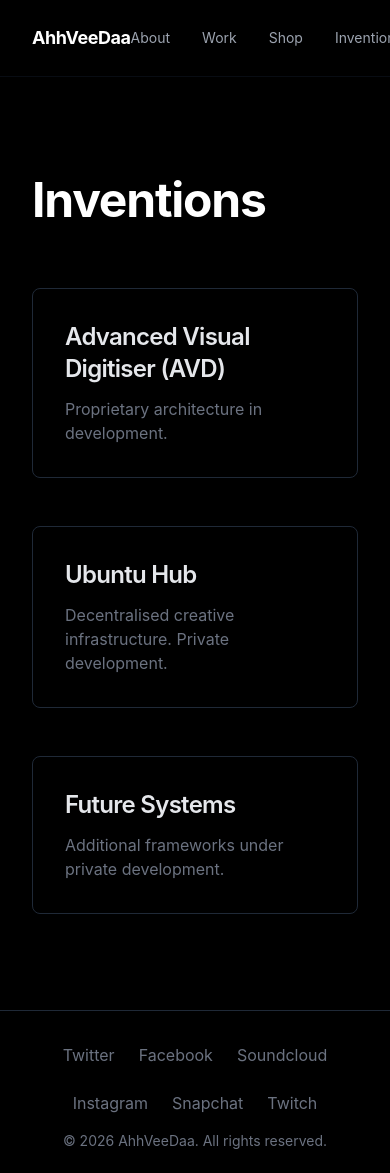
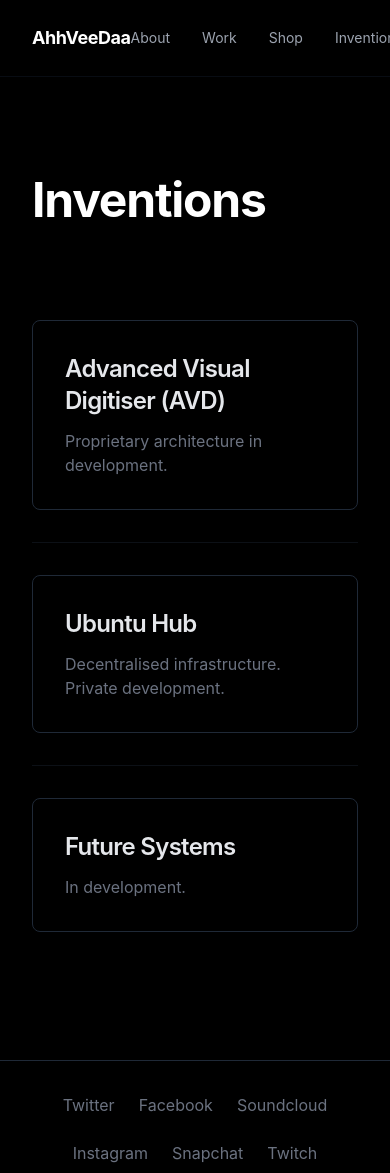
Before and after one commit to AhhVeeDaa/Website, a Next.js app: page /inventions in a window 390 px wide. Shown: the top 1173 px of the page. Built offline with nearby package versions, Linux system fonts and the light colour scheme.

Commit message:
V3: scale calibration — inventions, agents, PR template, grid responsiveness

```diff
--- a/app/inventions/page.tsx
+++ b/app/inventions/page.tsx
@@ -4,20 +4,26 @@ export default function Inventions() {
       <div className="max-w-4xl">
         <h1 className="text-5xl font-bold mb-16 tracking-tight">Inventions</h1>
 
-        <div className="space-y-12">
+        <div className="divide-y divide-gray-800/40">
+          <div className="py-8">
             <div className="border border-gray-800 rounded-lg p-8">
               <h2 className="text-2xl font-semibold mb-3 text-gray-200">Advanced Visual Digitiser (AVD)</h2>
               <p className="text-gray-500">Proprietary architecture in development.</p>
             </div>
+          </div>
 
-          <a href="https://ubuntuhub.io" target="_blank" rel="noopener noreferrer" className="block border border-gray-800 rounded-lg p-8 hover:border-purple-500/40 hover:bg-gray-900/30 transition-all duration-300">
+          <div className="py-8">
+            <a href="https://ubuntuhub.io" target="_blank" rel="noopener noreferrer" className="block border border-gray-800 rounded-lg p-8 hover:border-purple-500/30 hover:bg-gray-900/20 transition-all duration-300">
               <h2 className="text-2xl font-semibold mb-3 text-gray-200">Ubuntu Hub</h2>
-            <p className="text-gray-500">Decentralised creative infrastructure. Private development.</p>
+              <p className="text-gray-500">Decentralised infrastructure. Private development.</p>
             </a>
+          </div>
 
+          <div className="py-8">
             <div className="border border-gray-800 rounded-lg p-8">
               <h2 className="text-2xl font-semibold mb-3 text-gray-200">Future Systems</h2>
-            <p className="text-gray-500">Additional frameworks under private development.</p>
+              <p className="text-gray-500">In development.</p>
+            </div>
           </div>
         </div>
       </div>
```
Lines whose indentation alone changed are shown as unchanged.
